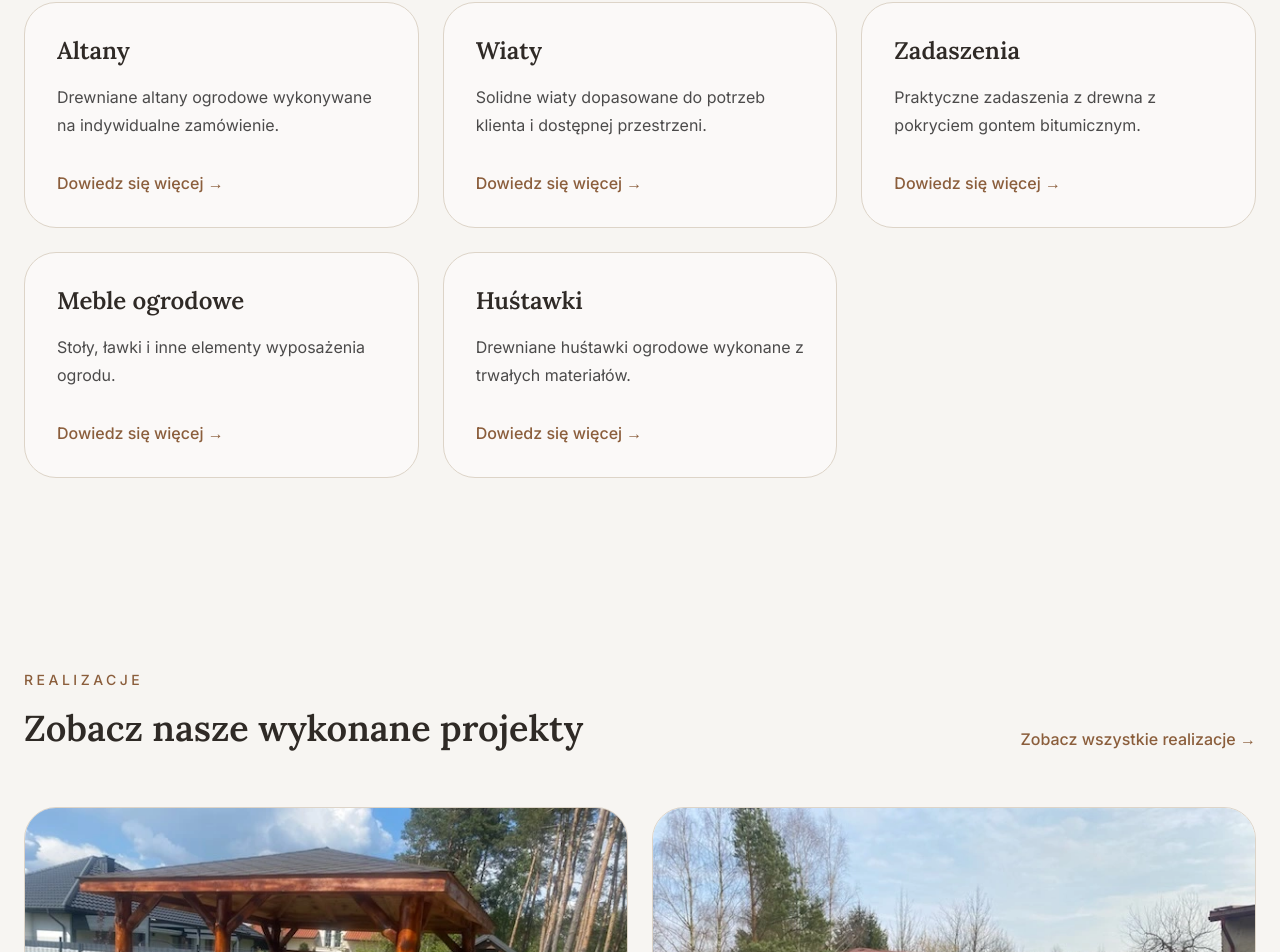
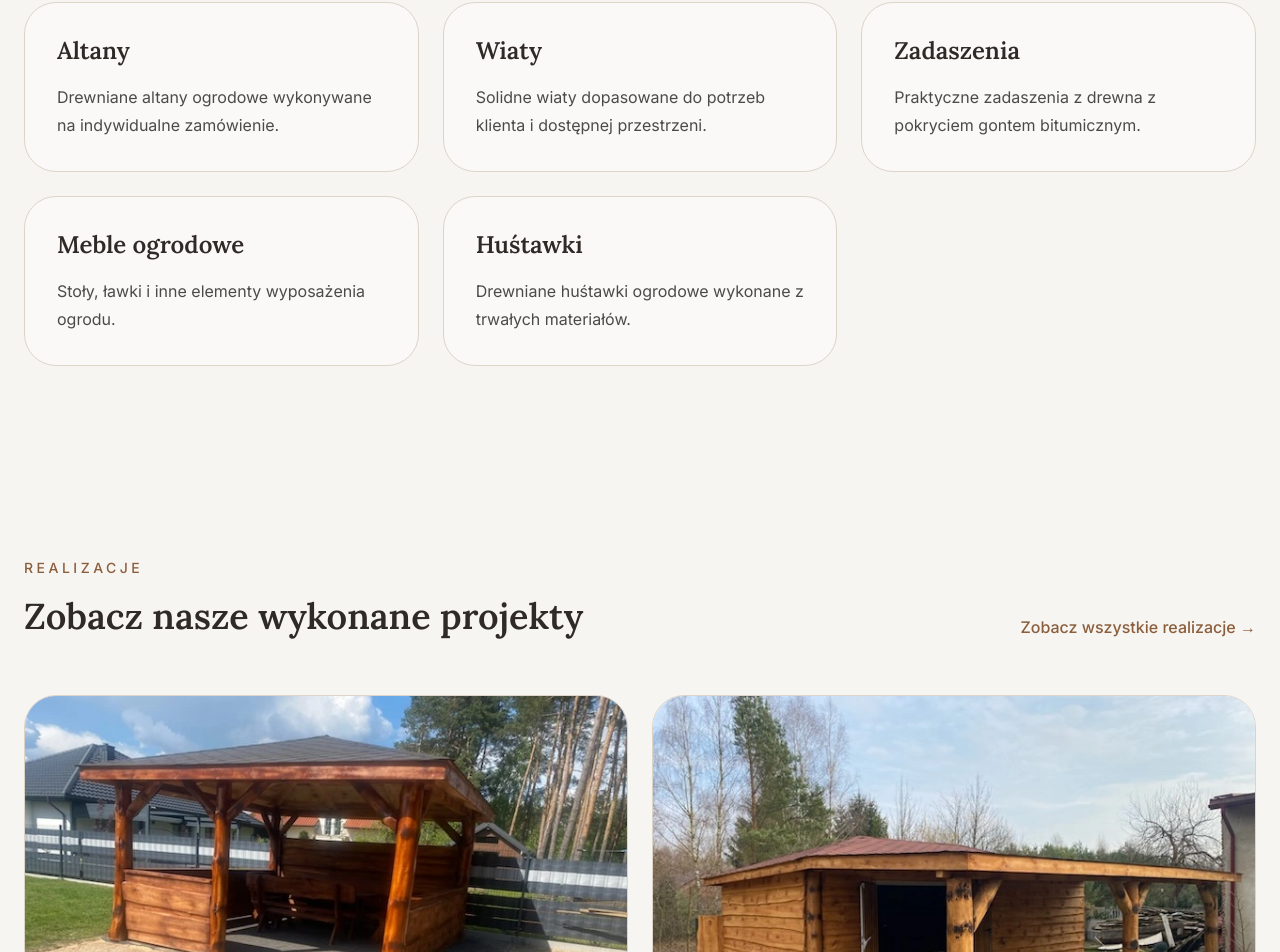
Before and after one commit to Kotvitz/meble-ogrodowe-niewiadow, a Next.js app: page / in a window 1280 px wide. Shown: the part 1135-2087 px from the top of the page. Built offline with nearby package versions, Linux system fonts and the light colour scheme.

Commit message:
refactor: simplify services preview cards

```diff
--- a/components/ServicesPreview.tsx
+++ b/components/ServicesPreview.tsx
@@ -46,13 +46,6 @@ export default function ServicesPreview() {
                 {service.description}
               </p>
 
-              <Link
-                href="/oferta"
-                className="mt-8 inline-flex items-center font-medium transition hover:opacity-70"
-                style={{ color: "var(--primary)" }}
-              >
-                Dowiedz się więcej →
-              </Link>
             </article>
           ))}
         </div>
```
